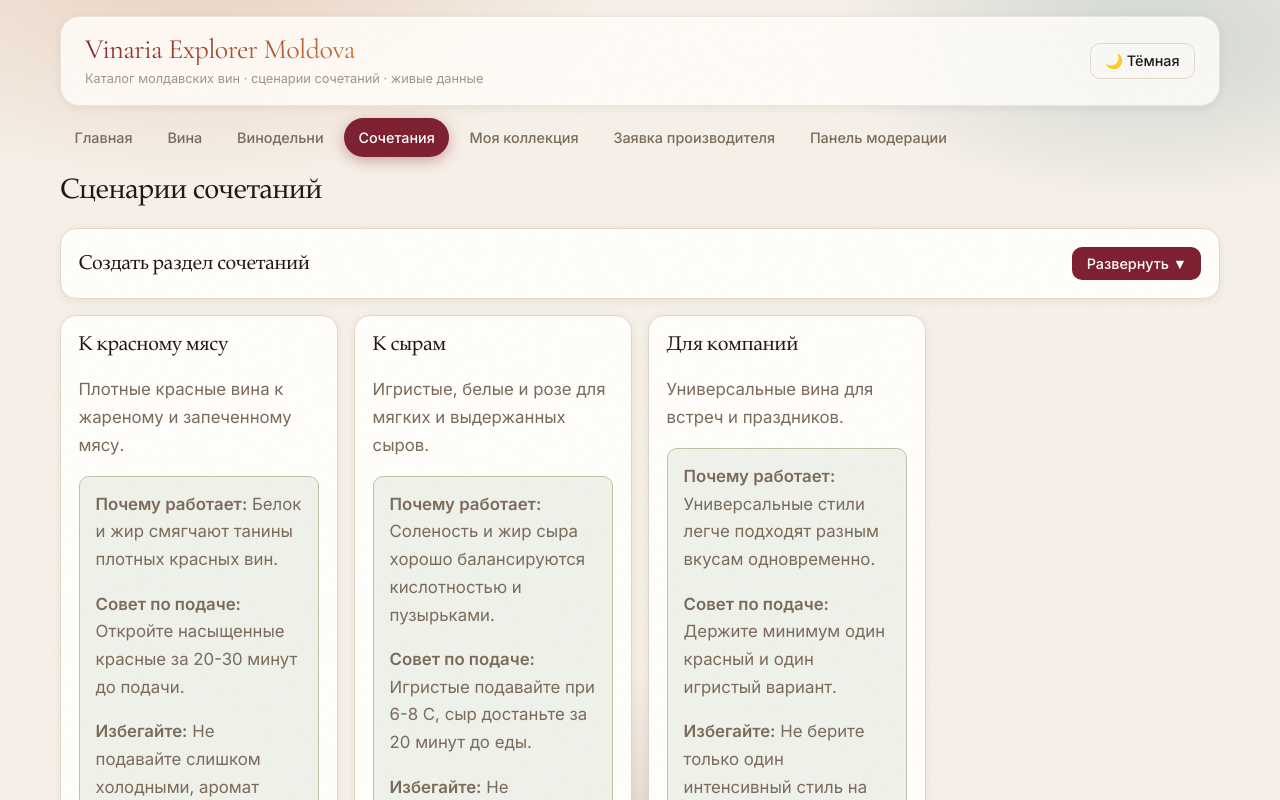
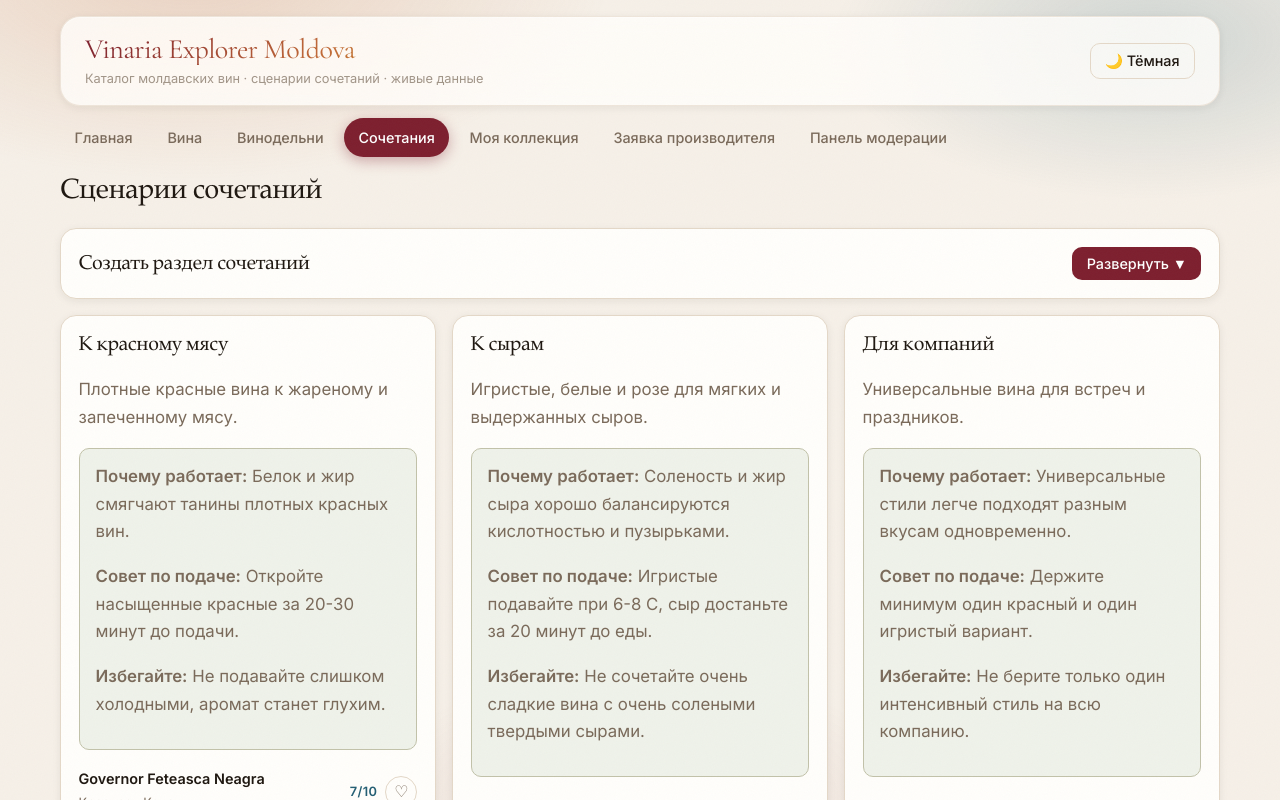
Before and after one commit to Nickseen/WineExplorerMd, a React (Vite) app: page /#/pairings in a window 1280 px wide. Shown: the top 800 px of the page. Built offline with nearby package versions, Linux system fonts and the light colour scheme.

Commit message:
fix: responsive card columns — increase minmax to 300/340px, pairing-grid auto-fit

```diff
--- a/src/pages/PairingsPage.tsx
+++ b/src/pages/PairingsPage.tsx
@@ -165,7 +165,7 @@ export default function PairingsPage({ pairings, wines, onToggleLike, onAdd, onR
         )}
       </div>
 
-      <div className="card-grid">
+      <div className="card-grid pairing-grid">
         {pairings.map((section) => {
           // Seed sections: score ALL wines and take top 8 with score >= 5
           // User-created sections: score only the user's picked wines
--- a/src/styles.css
+++ b/src/styles.css
@@ -295,8 +295,12 @@ a { color: var(--accent-wine); }
 .card-grid {
   margin-top: 1rem;
   display: grid;
-  grid-template-columns: repeat(auto-fill, minmax(270px, 1fr));
+  grid-template-columns: repeat(auto-fill, minmax(min(300px, 100%), 1fr));
   gap: 1rem;
+}
+
+.pairing-grid {
+  grid-template-columns: repeat(auto-fit, minmax(min(340px, 100%), 1fr));
 }
 
 .stats-grid {
```
